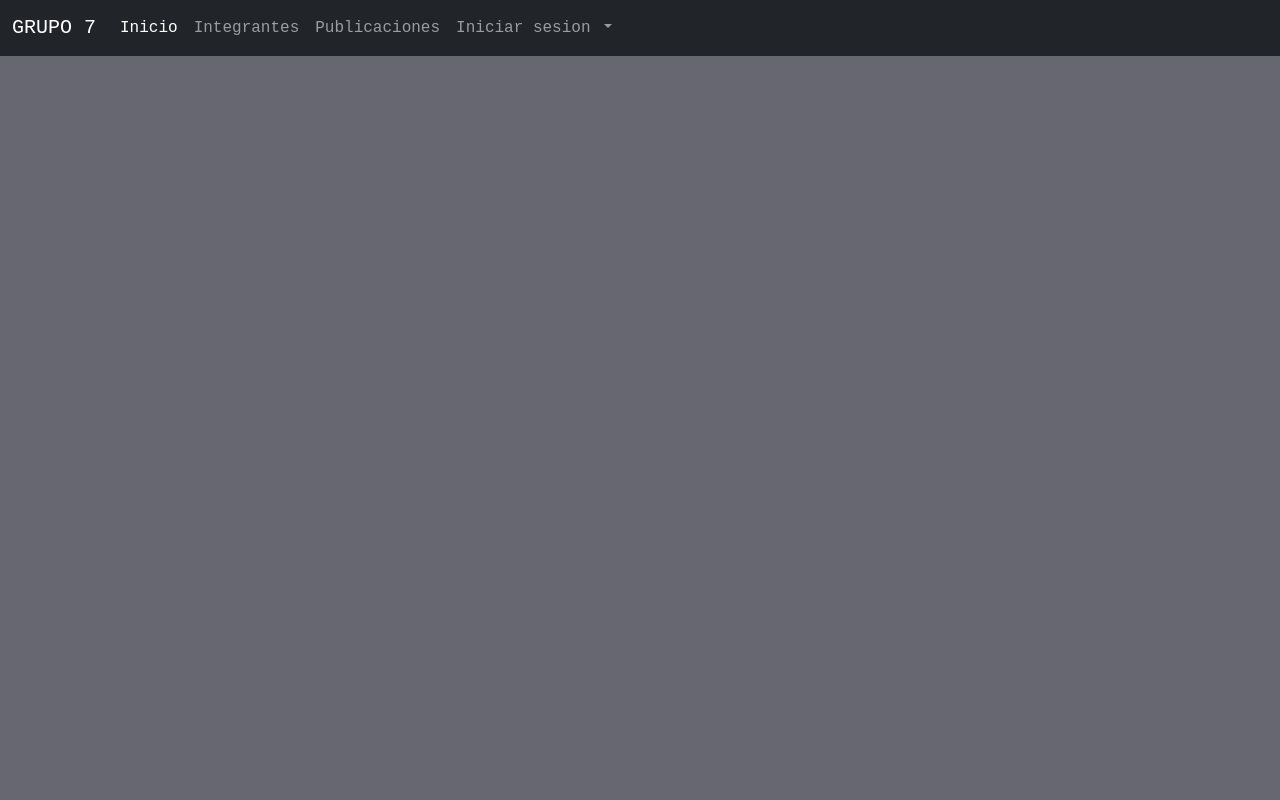
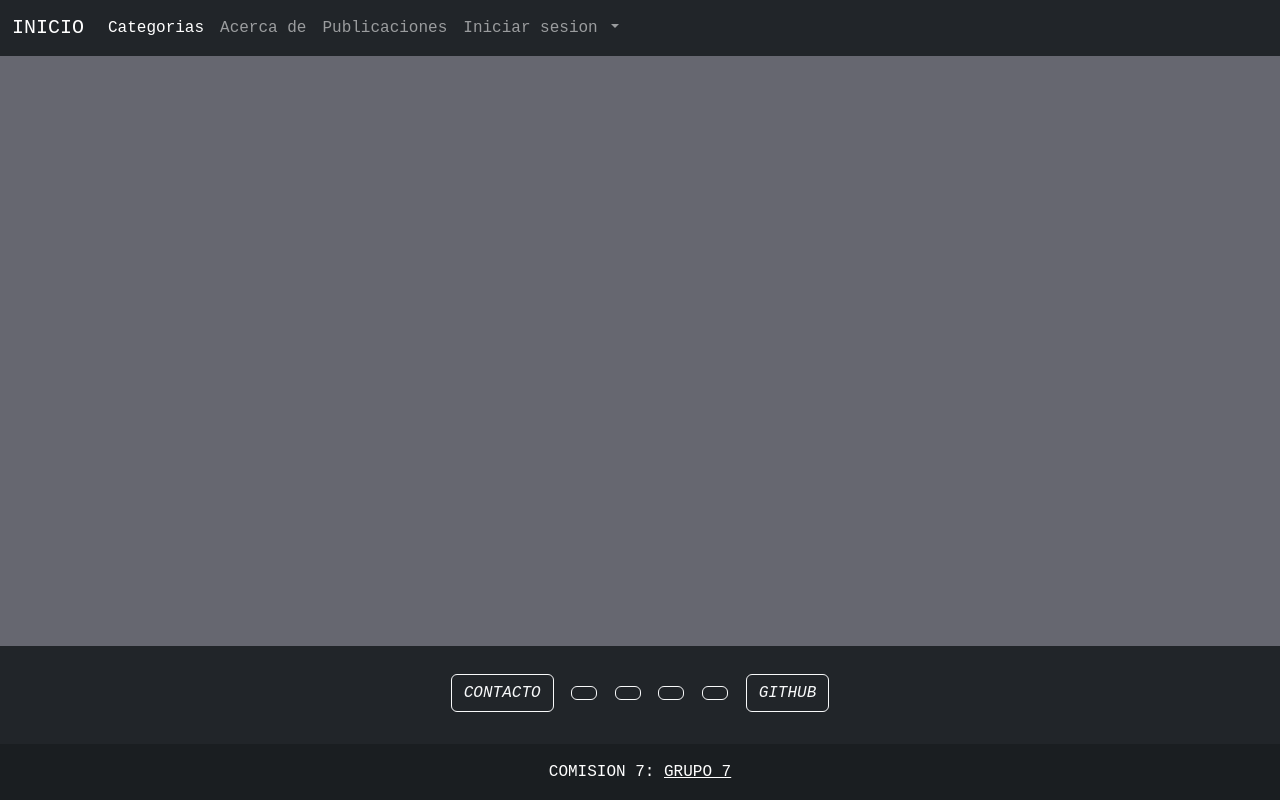
Before and after one commit to Grupo7-Informatorio/Grupo7_Comision7_Proyecto_Final_Info, a Django app: page / in a window 1280 px wide. Run offline with Django 4.2, Linux system fonts and the light colour scheme.

Commit message:
subiendo footer, poniendo botones y categorias

```diff
--- a/DefiBlog/core/urls.py
+++ b/DefiBlog/core/urls.py
@@ -5,5 +5,6 @@ from core import views
 urlpatterns = [
     path('',views.indexView, name = 'index'),
     path('integrantes/',views.integrantesView, name = 'integrantes'),
-    path('publicaciones/', include('publicaciones.urls'))
+    path('publicaciones/', include('publicaciones.urls')),
+    path('categorias/', views.categoriasView, name = 'categorias'),
 ]
--- a/DefiBlog/core/views.py
+++ b/DefiBlog/core/views.py
@@ -9,3 +9,6 @@ def publicacionesView(request):
 # view renderiza pagina integrantes!
 def integrantesView(request):
     return render(request, 'integrantes.html', {})
+# view renderiza pagina categorias!
+def categoriasView(request):
+    return render(request, 'categorias.html', {})
--- a/DefiBlog/static/css/estilos.css
+++ b/DefiBlog/static/css/estilos.css
@@ -2,6 +2,12 @@
     background-color: #666770;
     font-family: 'Courier New', Courier, monospace;
 }
+.footer {
+    position: absolute;
+    bottom: 0;
+    width: 100%;
+}
+
 div{
     color: white;
 }
--- a/DefiBlog/templates/base.html
+++ b/DefiBlog/templates/base.html
@@ -2,33 +2,59 @@
 <!DOCTYPE html>
 <html lang="en">
   <head>
-    <meta charset="UTF-8">
-    <meta name="viewport" content="width=device-width, initial-scale=1.0">
+    <meta charset="UTF-8" />
+    <meta name="viewport" content="width=device-width, initial-scale=1.0" />
     <title>PROYECTO FINAL</title>
     <!-- estilos -->
-    <link rel="stylesheet" href="{% static 'css/estilos.css' %}">
-    <link href="https://cdn.jsdelivr.net/npm/bootstrap@5.3.0/dist/css/bootstrap.min.css" rel="stylesheet" integrity="sha384-9ndCyUaIbzAi2FUVXJi0CjmCapSmO7SnpJef0486qhLnuZ2cdeRhO02iuK6FUUVM" crossorigin="anonymous">
+    <link rel="stylesheet" href="{% static 'css/estilos.css' %}" />
+    <link
+      href="https://cdn.jsdelivr.net/npm/bootstrap@5.3.0/dist/css/bootstrap.min.css"
+      rel="stylesheet"
+      integrity="sha384-9ndCyUaIbzAi2FUVXJi0CjmCapSmO7SnpJef0486qhLnuZ2cdeRhO02iuK6FUUVM"
+      crossorigin="anonymous"
+    />
   </head>
   <body id="cuerpo">
     <nav class="navbar navbar-expand-lg navbar-dark bg-dark">
       <div class="container-fluid">
-          <a class="navbar-brand" href="#">GRUPO 7</a>
-          <button class="navbar-toggler" type="button" data-bs-toggle="collapse" data-bs-target="#navbarNavDropdown" aria-controls="navbarNavDropdown" aria-expanded="false" aria-label="Toggle navigation">
+        <a class="navbar-brand" href="{% url 'index' %}">INICIO</a>
+        <button
+          class="navbar-toggler"
+          type="button"
+          data-bs-toggle="collapse"
+          data-bs-target="#navbarNavDropdown"
+          aria-controls="navbarNavDropdown"
+          aria-expanded="false"
+          aria-label="Toggle navigation"
+        >
           <span class="navbar-toggler-icon"></span>
         </button>
         <div class="collapse navbar-collapse" id="navbarNavDropdown">
           <ul class="navbar-nav">
             <li class="nav-item">
-                <a class="nav-link active" aria-current="page" href="{% url 'index' %}">Inicio</a>
+              <a
+                class="nav-link active"
+                aria-current="page"
+                href="{% url 'categorias' %}"
+                >Categorias</a
+              >
             </li>
             <li class="nav-item">
-                <a class="nav-link" href="{% url 'integrantes' %}">Integrantes</a>
+              <a class="nav-link" href="{% url 'integrantes' %}">Acerca de</a>
             </li>
             <li class="nav-item">
-                <a class="nav-link" href="{% url 'publicaciones:publicaciones' %}">Publicaciones</a>
+              <a class="nav-link" href="{% url 'publicaciones:publicaciones' %}"
+                >Publicaciones</a
+              >
             </li>
             <li class="nav-item dropdown">
-                <a class="nav-link dropdown-toggle" href="#" role="button" data-bs-toggle="dropdown" aria-expanded="false">
+              <a
+                class="nav-link dropdown-toggle"
+                href="#"
+                role="button"
+                data-bs-toggle="dropdown"
+                aria-expanded="false"
+              >
                 Iniciar sesion
               </a>
               <ul class="dropdown-menu">
@@ -40,10 +66,81 @@
         </div>
       </div>
     </nav>
-    {% block contenido %}
+    {% block contenido %} {% endblock contenido %}
+    <!-- Remove the container if you want to extend the Footer to full width. -->
+    <div>
+      <footer class="footer bg-dark text-center text-white">
+        <!-- Grid container -->
+        <div class="container p-4 pb-1">
+          <!-- Section: Social media -->
+          <section class="mb-4">
+            <!-- Facebook -->
+            <a
+              class="btn btn-outline-light btn-floating m-1"
+              href="#!"
+              role="button"
+              ><i class="fab fa-facebook-f">CONTACTO</i
+            ></a>
 
-    {% endblock contenido %}
+            <!-- Twitter -->
+            <a
+              class="btn btn-outline-light btn-floating m-1"
+              href="#!"
+              role="button"
+              ><i class="fab fa-twitter"></i
+            ></a>
 
-    <script src="https://cdn.jsdelivr.net/npm/bootstrap@5.3.0/dist/js/bootstrap.bundle.min.js" integrity="sha384-geWF76RCwLtnZ8qwWowPQNguL3RmwHVBC9FhGdlKrxdiJJigb/j/68SIy3Te4Bkz" crossorigin="anonymous"></script>
+            <!-- Google -->
+            <a
+              class="btn btn-outline-light btn-floating m-1"
+              href="#!"
+              role="button"
+              ><i class="fab fa-google"></i
+            ></a>
+
+            <!-- Instagram -->
+            <a
+              class="btn btn-outline-light btn-floating m-1"
+              href="#!"
+              role="button"
+              ><i class="fab fa-instagram"></i
+            ></a>
+
+            <!-- Linkedin -->
+            <a
+              class="btn btn-outline-light btn-floating m-1"
+              href="#!"
+              role="button"
+              ><i class="fab fa-linkedin-in"></i
+            ></a>
+            <!-- Github -->
+            <a
+              class="btn btn-outline-light btn-floating m-1"
+              href="https://github.com/Grupo7-Informatorio/Grupo7_Comision7_Proyecto_Final_Info.git"
+              role="button"
+              target="_blank"
+              ><i class="fa-brands fa-github">GITHUB</i
+            ></a>
+          </section>
+          <!-- Section: Social media -->
+        </div>
+        <!-- Grid container -->
+        <div
+          class="text-center p-3"
+          style="background-color: rgba(0, 0, 0, 0.2)"
+        >
+          COMISION 7:
+          <a class="text-white" href="https://mdbootstrap.com/"
+            >GRUPO 7</a
+          >
+        </div>
+      </footer>
+    </div>
+    <!-- End of .container -->
+    <script
+      src="https://cdn.jsdelivr.net/npm/bootstrap@5.3.0/dist/js/bootstrap.bundle.min.js"
+      integrity="sha384-geWF76RCwLtnZ8qwWowPQNguL3RmwHVBC9FhGdlKrxdiJJigb/j/68SIy3Te4Bkz"
+      crossorigin="anonymous"
+    ></script>
   </body>
 </html>
```
Also changed, not shown: DefiBlog/templates/categorias.html (added, +12 -0 lines). Lines whose indentation alone changed are shown as unchanged.
